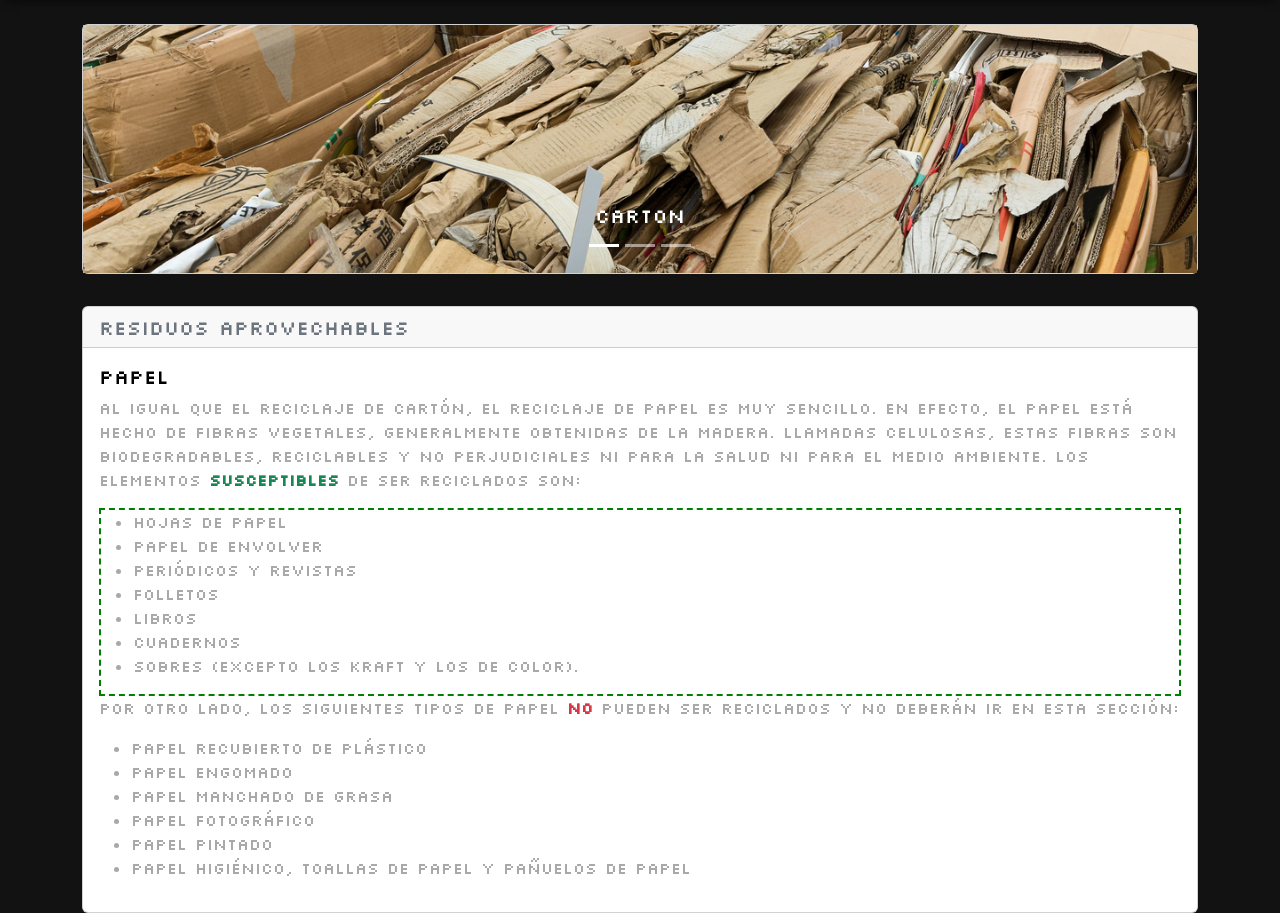
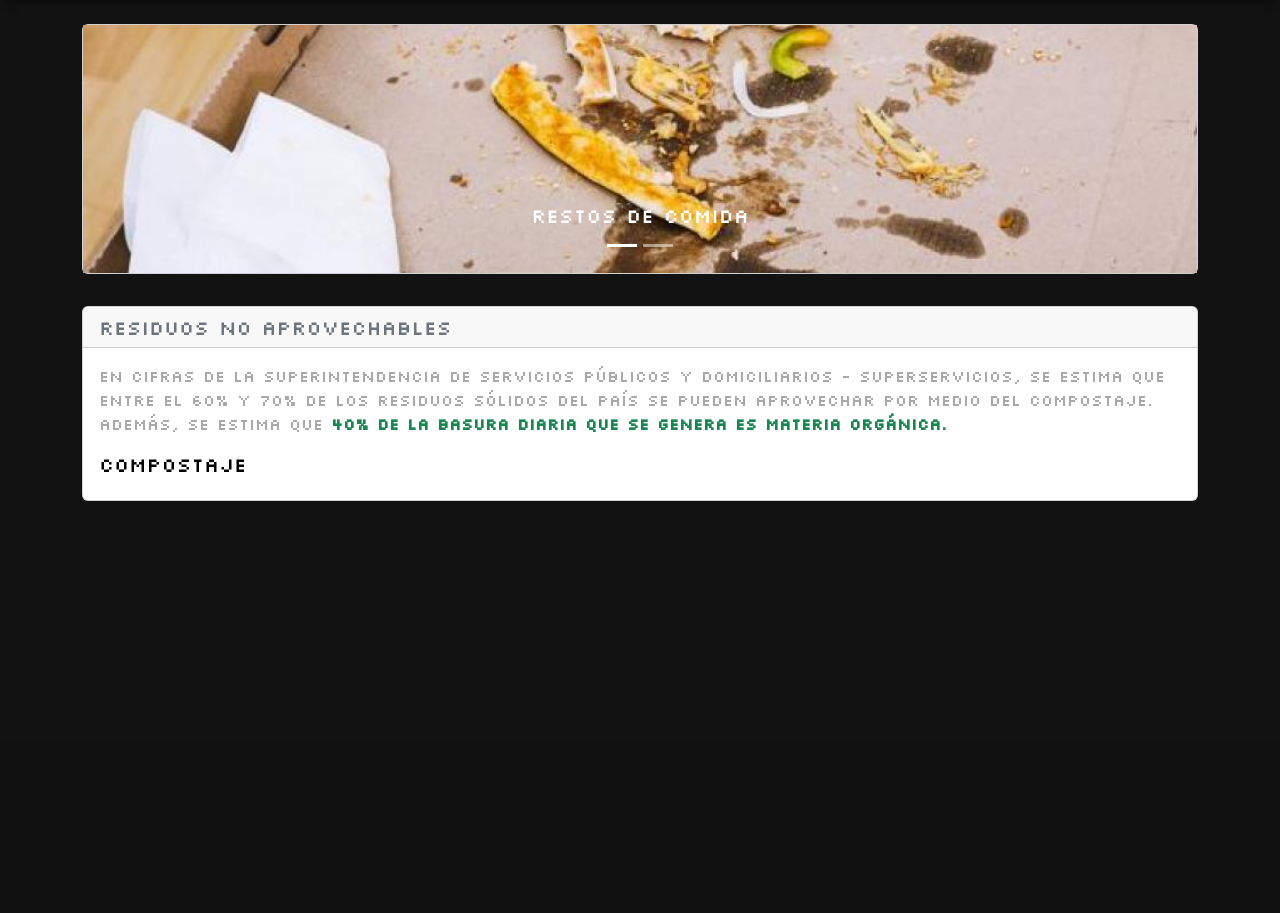
Before and after one commit to JuanC-Fandino/Smart-Classifier-AI, a Flask app: page /black in a window 1280 px wide. Shown: the part 59-972 px from the top of the page. After the commit the page ends 560 px from the top, so only its background shows below. Run offline with Flask 2, Linux system fonts and the light colour scheme; some libraries are stand-ins or nearby versions.

Commit message:
feat: new pages

```diff
--- a/app/templates/black.html
+++ b/app/templates/black.html
@@ -9,25 +9,18 @@
             <button type="button" data-bs-target="#mainCarousel" data-bs-slide-to="0" class="active" aria-current="true"
                     aria-label="Slide 1"></button>
             <button type="button" data-bs-target="#mainCarousel" data-bs-slide-to="1" aria-label="Slide 2"></button>
-            <button type="button" data-bs-target="#mainCarousel" data-bs-slide-to="2" aria-label="Slide 3"></button>
         </div>
         <div class="carousel-inner">
             <div class="carousel-item active">
-                <img src="../static/white/carton.jpg" class="d-block w-100 image_inside">
+                <img src="../static/black/envases.jpeg" class="d-block w-100 image_inside" alt="...">
                 <div class="carousel-caption d-none d-md-block">
-                    <h5>Carton</h5>
+                    <h5>Restos de comida </h5>
                 </div>
             </div>
             <div class="carousel-item">
-                <img src="../static/white/plastico.jpg" class="d-block w-100 image_inside">
+                <img src="../static/green/agricolas.jpg" class="d-block w-100 image_inside" alt="...">
                 <div class="carousel-caption d-none d-md-block">
-                    <h5>Plastico</h5>
-                </div>
-            </div>
-            <div class="carousel-item">
-                <img src="../static/white/aluminio.jpg" class="d-block w-100 image_inside">
-                <div class="carousel-caption d-none d-md-block">
-                    <h5>Aluminio</h5>
+                    <h5>Desechos agrícolas</h5>
                 </div>
             </div>
         </div>
@@ -35,46 +28,18 @@
 
     <div class="info_container">
         <div class="card">
-            <h5 class="card-header text-secondary">Residuos aprovechables</h5>
+            <h5 class="card-header text-secondary">Residuos no aprovechables</h5>
             <div class="card-body">
-                <h5 class="card-title text-black">Papel</h5>
-                <p class="card-text" style="color:darkgray">Al igual que el reciclaje de cartón, el reciclaje de papel
-                    es muy
-                    sencillo. En efecto, el papel está hecho de fibras vegetales, generalmente obtenidas de la madera.
-                    Llamadas celulosas, estas fibras son biodegradables, reciclables y no perjudiciales ni para la salud
-                    ni para el medio ambiente.
+                <p class="card-text standard_text">
+                    En cifras de la Superintendencia de Servicios Públicos y Domiciliarios - Superservicios, se estima
+                    que entre el 60% y 70% de los residuos sólidos del país se pueden aprovechar por medio del
+                    compostaje. Además, se estima que <b
+                        class="text-success">40% de la basura
+                    diaria que se genera es materia orgánica. </b></p>
+                <h5 class="card-title text-black">Compostaje</h5>
 
-                    Los elementos <b class="text-success">susceptibles</b> de ser reciclados son:
-                </p>
+            </div>
 
-                <div style="border: 2px green dashed">
-                    <ul style="color:darkgray">
-                        <li>Hojas de papel</li>
-                        <li>Papel de envolver</li>
-                        <li>Periódicos y revistas</li>
-                        <li>Folletos</li>
-                        <li>Libros</li>
-                        <li>Cuadernos</li>
-                        <li>Sobres (excepto los kraft y los de color).</li>
-                    </ul>
-                </div>
-
-
-                <p style="color:darkgray">
-                    Por otro lado, los siguientes tipos de papel <b class="text-danger">no</b> pueden ser reciclados y
-                    no deberán ir en esta
-                    sección:
-                </p>
-
-                <ul style="color:darkgray">
-                    <li>Papel recubierto de plástico</li>
-                    <li>Papel engomado</li>
-                    <li>Papel manchado de grasa</li>
-                    <li>Papel fotográfico</li>
-                    <li>Papel pintado</li>
-                    <li>Papel higiénico, toallas de papel y pañuelos de papel</li>
-                </ul>
-            </div>
         </div>
     </div>
 {% endblock %}
```
Also changed, not shown: app/templates/green.html (+13 -44 lines), app/static/black/envases.jpeg (added), app/static/green/agricolas.jpg (added), app/static/green/organicos.jpg (added).
